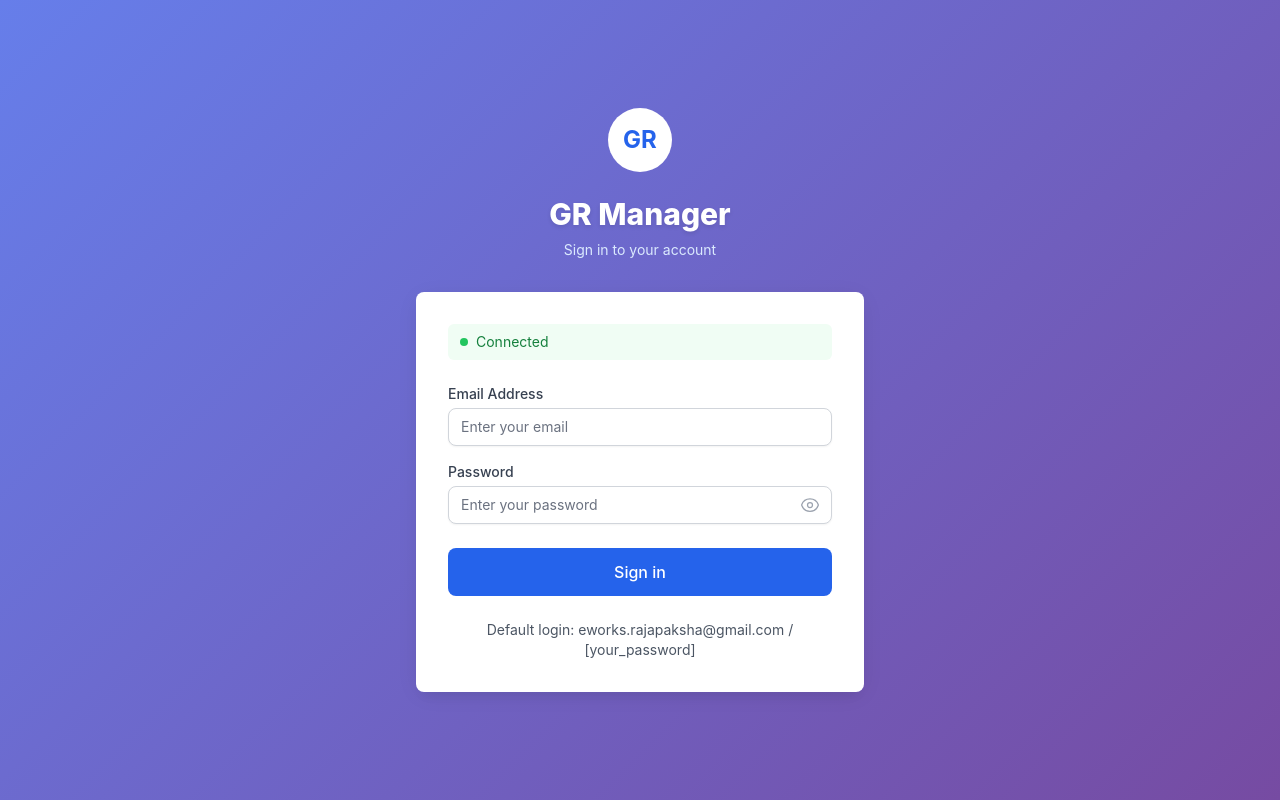
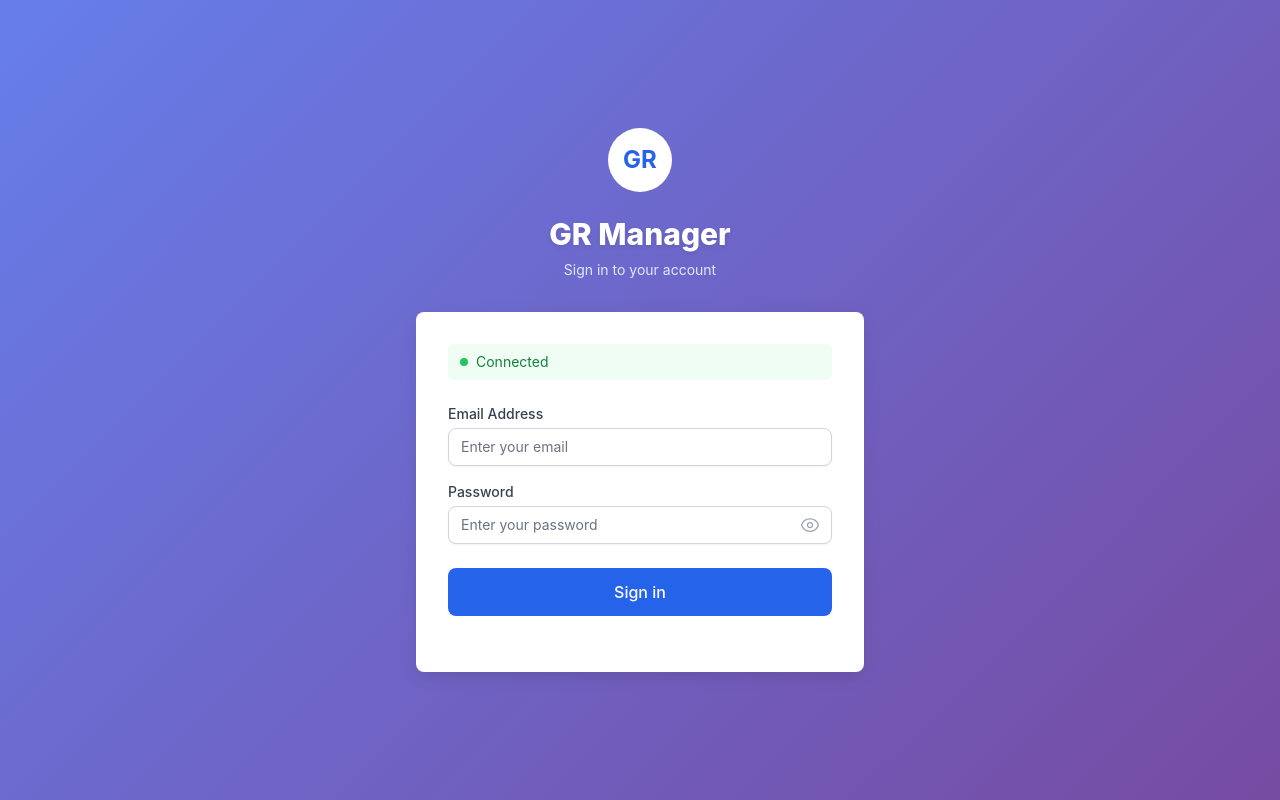
Before and after one commit to sh13y/GR-Installment-Manager, a Next.js app: page /login in a window 1280 px wide. Built offline with nearby package versions, Linux system fonts and the light colour scheme; no server answers; the database is empty.

Commit message:
refactor: remove default login information from LoginForm

```diff
--- a/src/components/auth/LoginForm.tsx
+++ b/src/components/auth/LoginForm.tsx
@@ -179,9 +179,9 @@ export default function LoginForm() {
           </div>
 
           <div className="text-center">
-            <p className="text-sm text-gray-600">
-              Default login: eworks.rajapaksha@gmail.com / [your_password]
-            </p>
+            {/* <p className="text-sm text-gray-600">
+              Default login: [your_email] / [your_password]
+            </p> */}
           </div>
         </form>
       </div>
```
